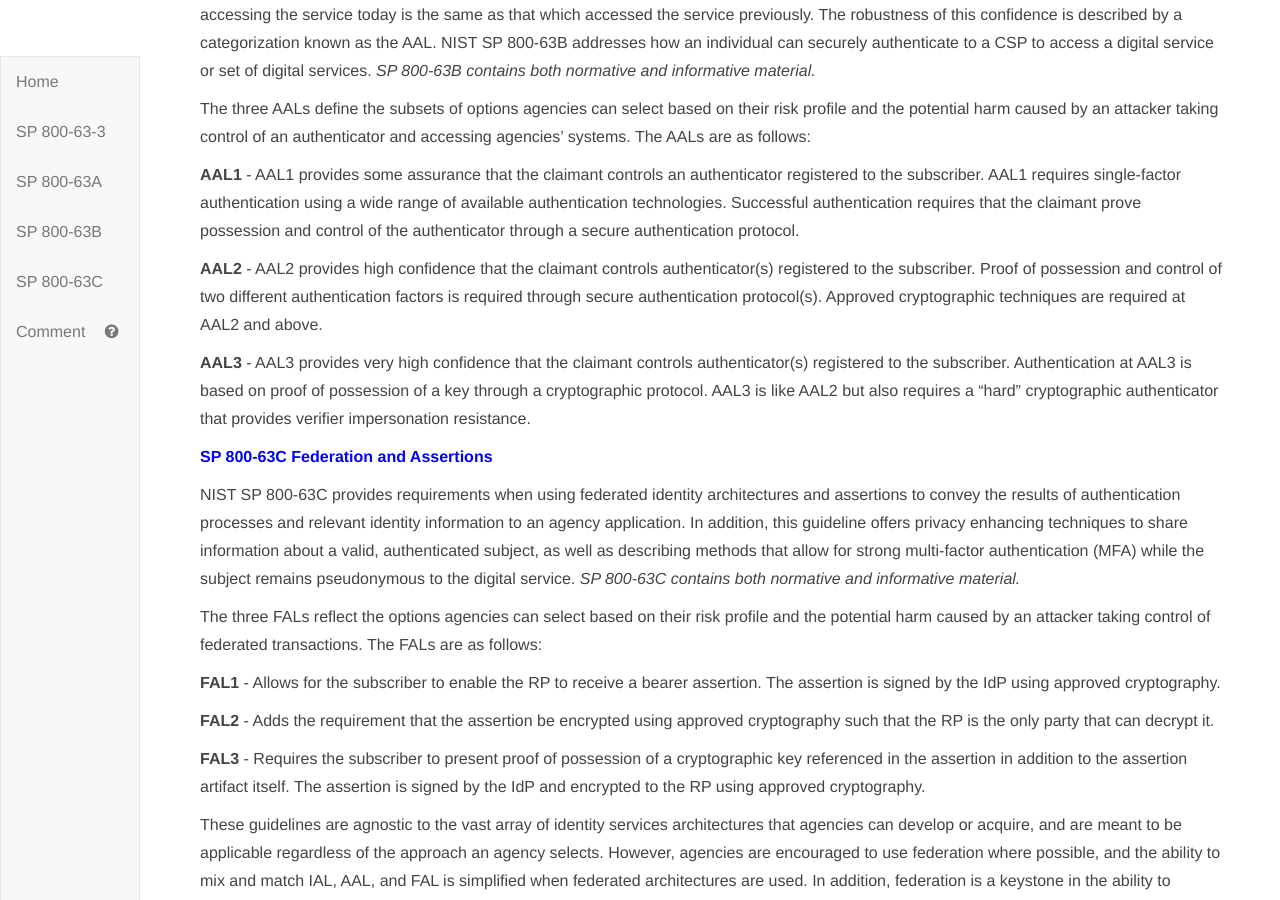
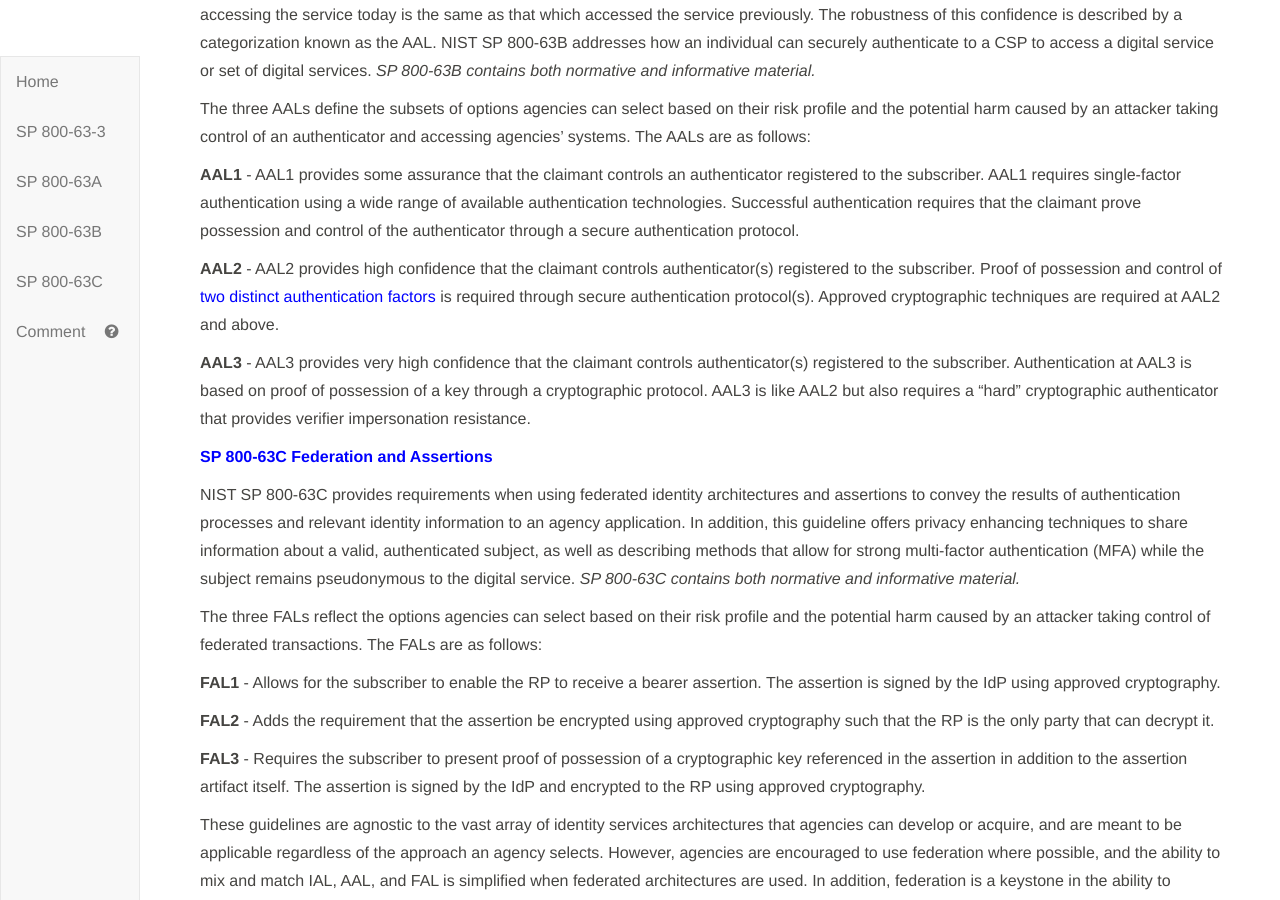
Before and after one commit to usnistgov/800-63-3, a Jekyll site: the page built from sp800-63-3/cover.md, in a window 1280 px wide and 900 px high, scrolled down 5404 px. Built offline with Jekyll 4.4.1, drawn with Linux system fonts in a browser that asks for light colours; our own code applies the rules of GitHub Pages for plain Markdown files.

Commit message:
EN_cover update_link to MFA definition
Linked "two distinct authentication factors" to MFA definition in github.

```diff
--- a/sp800-63-3/cover.md
+++ b/sp800-63-3/cover.md
@@ -235,7 +235,7 @@
 
 **AAL1** - AAL1 provides some assurance that the claimant controls an authenticator registered to the subscriber. AAL1 requires single-factor authentication using a wide range of available authentication technologies. Successful authentication requires that the claimant prove possession and control of the authenticator through a secure authentication protocol.
 
-**AAL2** - AAL2 provides high confidence that the claimant controls authenticator(s) registered to the subscriber. Proof of possession and control of two different authentication factors is required through secure authentication protocol(s). Approved cryptographic techniques are required at AAL2 and above.
+**AAL2** - AAL2 provides high confidence that the claimant controls authenticator(s) registered to the subscriber. Proof of possession and control of [two distinct authentication factors](#mfa-definition) is required through secure authentication protocol(s). Approved cryptographic techniques are required at AAL2 and above.
 
 **AAL3** - AAL3 provides very high confidence that the claimant controls authenticator(s) registered to the subscriber. Authentication at AAL3 is based on proof of possession of a key through a cryptographic protocol. AAL3 is like AAL2 but also requires a "hard" cryptographic authenticator that provides verifier impersonation resistance.
 
```
